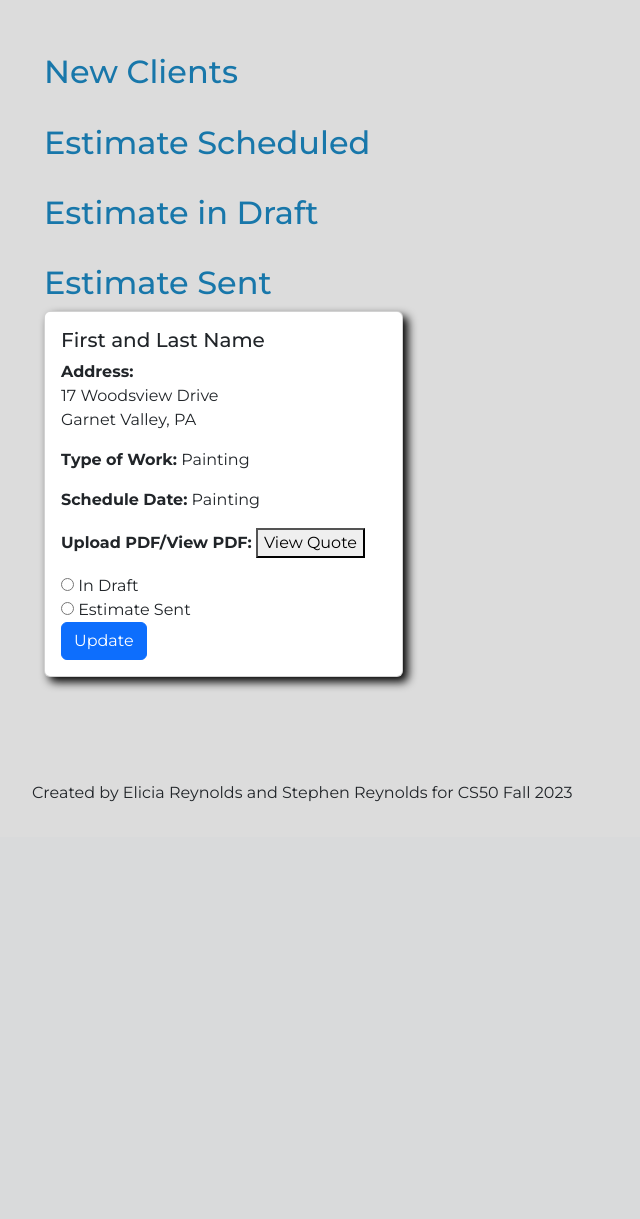
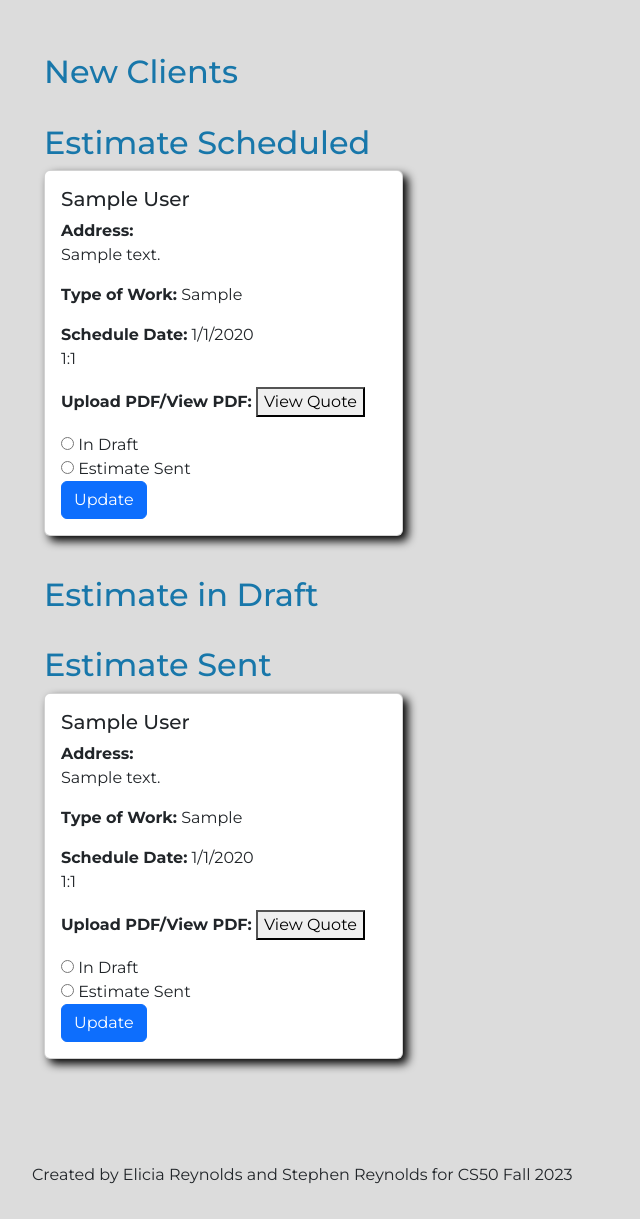
Before and after one commit to stephen0220/final_project, a Flask app: page /home in a window 1280 px wide. Shown: the part 292-1511 px from the top of the page, without its empty margins (0-640 px from the left). Before the commit the page ends 1094 px from the top, so only its background shows below. Run offline with Flask 3, Linux system fonts and the light colour scheme; the visitor is signed in with stand-in values (Sample User, id 1); tables that the repository leaves empty hold one stand-in row (values such as "Sample post"); data that the repository does not hold is empty.

Commit message:
added radio buttons to change status from none, to draft or sent. Also updated the app route /password and created an app route for deleting account(member)

```diff
--- a/app.py
+++ b/app.py
@@ -40,7 +40,7 @@ tables = [
         address TEXT NOT NULL,
         work_type TEXT NOT NULL,
         price INTEGER,
-        status TEXT CHECK (status IN ('lost','won')),
+        status TEXT CHECK (status IN ('draft', 'sent', 'won', 'lost')),
         member_id INTEGER,
         FOREIGN KEY (member_id) REFERENCES members(member_id)
     );""",
@@ -185,13 +185,21 @@ def home():
         new = []
         scheduled = []
         draft = []
-        #sent = []
+        sent = []
         #won = []
+
 
 
 
         for client in clients:
             new.append(client)
+
+            year = None
+            month = None
+            day = None
+            hour = None
+            minute = None
+
             if client['month'] is not None:
                 scheduled.append(client)
                 if client in new:
@@ -203,12 +211,21 @@ def home():
                 hour = int(client['hour'])
                 minute = int(client['minute'])
 
-            if time_passed(year, month, day, hour, minute) == True:
+            if client["status"] == 'draft' or (client["status"] is None and None not in (year, month, day, hour, minute) and time_passed(year, month, day, hour, minute) == True):
                 draft.append(client)
                 if client in scheduled:
                     scheduled.remove(client)
 
-        time_passed(2023, 11, 7, 12, 30)
+            if client["status"] == 'sent':
+                sent.append(client)
+                if client in draft:
+                    draft.remove(client)
+
+
+
+
+
+
         print(len(new))
         print(len(scheduled))
         print(len(draft))
@@ -221,7 +238,29 @@ def home():
 
     finally:
         c.close()
-    return render_template("home.html", new = new, clients=clients, scheduled = scheduled, draft = draft)
+    return render_template("home.html", new = new, clients=clients, scheduled = scheduled, draft = draft, sent = sent)
+
+@app.route('/update_status', methods=['POST'])
+def update_status():
+    try:
+        db = get_db()
+        c = db.cursor()
+
+        selected_id = int(request.form.get('client_id'))
+        selected_status = request.form.get('status')
+
+        # Update the 'status' in the 'contacts' table
+        c.execute("UPDATE contacts SET status = ? WHERE contacts_id = ?", (selected_status, selected_id))
+        db.commit()
+    except Exception as e:
+        return f"Error: {str(e)}"
+
+    finally:
+        c.close()
+
+    return redirect('/home')
+
+
 
 @app.route('/delete_client', methods=['POST'])
 def delete_client():
@@ -246,7 +285,7 @@ def delete_client():
         c.close()
 
     print("Client deleted!")
-    return redirect("/home")
+    return redirect("/")
 
 
 @app.route('/schedule', methods=["GET", "POST"])
@@ -294,7 +333,7 @@ def schedule():
             #elif month < 1 or month > 12:
             #    return apology("must provide a valid month (1-12)", 403)
 
-            if time_passed(month, day, year, hour, minute) == True:
+            if time_passed(year, month, day, hour, minute) == True:
                 return apology("Time has already passed", 403)
 
             elif day < 1 or day > max_days:
@@ -602,22 +641,22 @@ def password():
             # db.execute("DELETE FROM users WHERE username = ?", request.form.get("username"))
 
             # Insert username new password into database
-            db.execute(
+            c.execute(
                 "UPDATE users SET hash = ? WHERE username = ?",
                 generate_password_hash(request.form.get("new_password")),
                 request.form.get("username"),
             )
 
             # Query database for newly inserted user
-            db.execute(
+            c.execute(
                 "SELECT * FROM users WHERE username = ?", request.form.get("username")
             )
 
             # Remember which user has logged in
-            session["user_id"] = rows[0]["id"]
+            session["user_id"] = rows[0]["member_id"]
 
             # Redirect user to home page
-            return redirect("/")
+            return redirect("/home")
 
             # User reached route via GET (as by clicking a link or via redirect)
 
@@ -629,6 +668,32 @@ def password():
     else:
         return render_template("password.html")
 
+@app.route('/delete_member', methods=['POST'])
+def delete_member():
+    try:
+        db = get_db()
+        c = db.cursor()
+
+        removing = session['user_id']
+        print(f"Deleting client with contacts_id: {removing}")
+
+        c.execute(
+            "DELETE FROM members WHERE member_id = ?", (removing,)
+        )
+
+        db.commit()
+        print("Deletion successful")
+
+    except Exception as e:
+        return f"Error: {str(e)}"
+
+    finally:
+        c.close()
+
+    print("Account deleted!")
+    return redirect("/")
+
+
 
 
 
--- a/helpers.py
+++ b/helpers.py
@@ -54,6 +54,7 @@ def time_passed(year, month, day, hour, minute):
     timestamp_day= datetime.utcfromtimestamp(timestamp).day
     timestamp_hour= datetime.utcfromtimestamp(timestamp).hour
     timestamp_minute = datetime.utcfromtimestamp(timestamp).minute
+    print(now)
 
     if (
         timestamp_year > year or
--- a/templates/home.html
+++ b/templates/home.html
@@ -44,6 +44,16 @@
                         <p class="card-text"><strong>Schedule Date:</strong> {{client.month}}/{{client.day}}/{{client.year}}<br>
                             {{client.hour}}:{{client.minute}}</p>
                         <p class="card-text"><strong>Upload PDF/View PDF:</strong> <button>View Quote</button></p>
+                        <form action="{{ url_for('update_status') }}" method="post">
+                            <input type="radio" name="status" value="draft">
+                            <label for="draft">In Draft</label>
+                            <br>
+                            <input type="radio" name="status" value="sent">
+                            <label for="sent">Estimate Sent</label>
+                            <br>
+                            <input type="hidden" name="client_id" value="{{ client['contacts_id'] }}">
+                            <button type="submit" class="btn btn-primary">Update</button>
+                        </form>
                     </div>
                 </div>
                 {% endfor %}
@@ -62,13 +72,14 @@
                         <p class="card-text"><strong>Schedule Date:</strong> {{client.month}}/{{client.day}}/{{client.year}}<br>
                             {{client.hour}}:{{client.minute}}</p>
                         <p class="card-text"><strong>Upload PDF/View PDF:</strong> <button>View Quote</button></p>
-                        <form action="POST">
-                            <input type="radio" name="draft" id="draft">
+                        <form action="{{ url_for('update_status') }}" method="post">
+                            <input type="radio" name="status" value="draft">
                             <label for="draft">In Draft</label>
                             <br>
-                            <input type="radio" name="sent" id="sent">
+                            <input type="radio" name="status" value="sent">
                             <label for="sent">Estimate Sent</label>
                             <br>
+                            <input type="hidden" name="client_id" value="{{ client['contacts_id'] }}">
                             <button type="submit" class="btn btn-primary">Update</button>
                         </form>
                     </div>
@@ -79,24 +90,28 @@
         <div class="row">
             <div class="col-md-4 mb-4">
                 <h2>Estimate Sent</h2>
+                {% for client in sent %}
                 <div class="card">
                     <div class="card-body">
-                        <h5 class="card-title">First and Last Name</h5>
-                        <p class="card-text"><strong>Address:</strong><br> 17 Woodsview Drive <br> Garnet Valley, PA</p>
-                        <p class="card-text"><strong>Type of Work:</strong> Painting</p>
-                        <p class="card-text"><strong>Schedule Date:</strong> Painting</p>
+                        <h5 class="card-title">{{client.first_name}} {{client.last_name}}</h5>
+                        <p class="card-text"><strong>Address:</strong><br> {{client.address}}</p>
+                        <p class="card-text"><strong>Type of Work:</strong> {{client.work_type}}</p>
+                        <p class="card-text"><strong>Schedule Date:</strong> {{client.month}}/{{client.day}}/{{client.year}}<br>
+                            {{client.hour}}:{{client.minute}}</p>
                         <p class="card-text"><strong>Upload PDF/View PDF:</strong> <button>View Quote</button></p>
-                        <form action="POST">
-                            <input type="radio" name="draft" id="draft">
+                        <form action="{{ url_for('update_status') }}" method="post">
+                            <input type="radio" name="status" value="draft">
                             <label for="draft">In Draft</label>
                             <br>
-                            <input type="radio" name="sent" id="sent">
+                            <input type="radio" name="status" value="sent">
                             <label for="sent">Estimate Sent</label>
                             <br>
+                            <input type="hidden" name="client_id" value="{{ client['contacts_id'] }}">
                             <button type="submit" class="btn btn-primary">Update</button>
                         </form>
                     </div>
                 </div>
+                {% endfor %}
             </div>
 
         </div>
```
Also changed, not shown: 2 other files.
